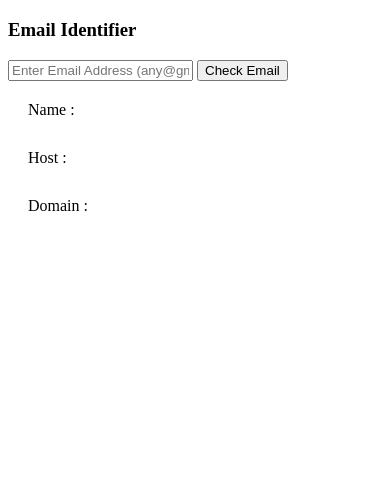
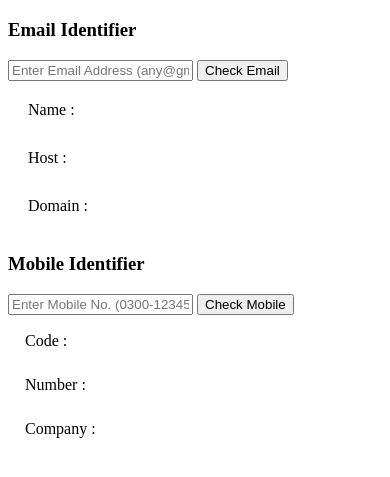
Before and after one commit to fasihi8298/Identify-details, a plain HTML site: page index.html in a window 390 px wide. Shown: the part 61-538 px from the top of the page. Drawn offline with Linux system fonts and the light colour scheme.

Commit message:
Mobile identifier

```diff
--- a/index.html
+++ b/index.html
@@ -1,16 +1,21 @@
 <!DOCTYPE html>
 <html lang="en">
 <head>
-    <title>Identifier</title>
+
+    <title>Identify your details</title>
 
 </head>
 
 <body>
+
     <div class="main">
     <h1>Identify Your Details</h1>
+
 <div class="identifier">
+<div class="email">
 
-<div class="email">
+    <!--======== Email Identifier ====== -->
+
     <h3>Email Identifier</h3>
     <input type="email" placeholder="Enter Email Address (any@gmail.com)" id="mail-checker">
     <button onclick="mail()">Check Email</button>
@@ -31,6 +36,35 @@
     </table>
 </div>
 
+<div class="mobile">
+
+    <!--======== Mobile Identifier ====== -->
+
+    <h3>Mobile Identifier</h3>
+
+    <input type="email" placeholder="Enter Mobile No. (0300-1234567)" id="mobile-checker">
+    <button onclick="mobile()">Check Mobile</button>
+
+    <div class="details">
+        <table cellpadding="9px" cellspacing="8px">
+            <tr>
+                <td>Code : </td>
+                  <td id="code"></td>
+            </tr>
+
+            <tr>
+                <td>Number : </td>
+                  <td id="number"></td>
+            </tr>
+
+            <tr>
+                <td>Company : </td>
+                  <td id="company"></td>
+            </tr>
+
+        </table>
+    </div>
+
 
 </div>
 </div>
```
